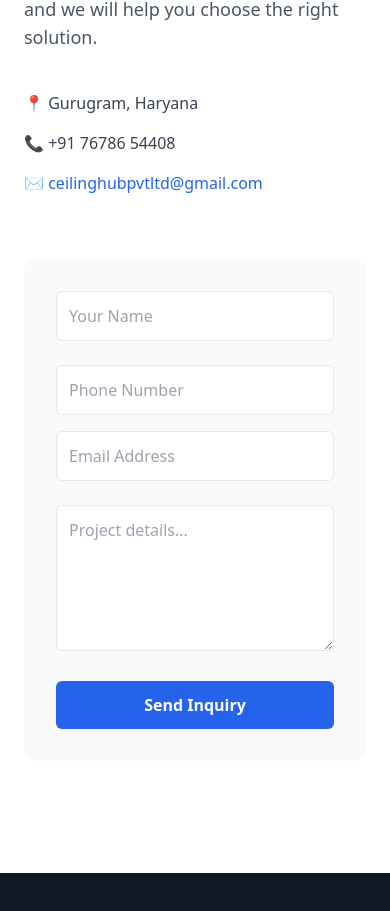
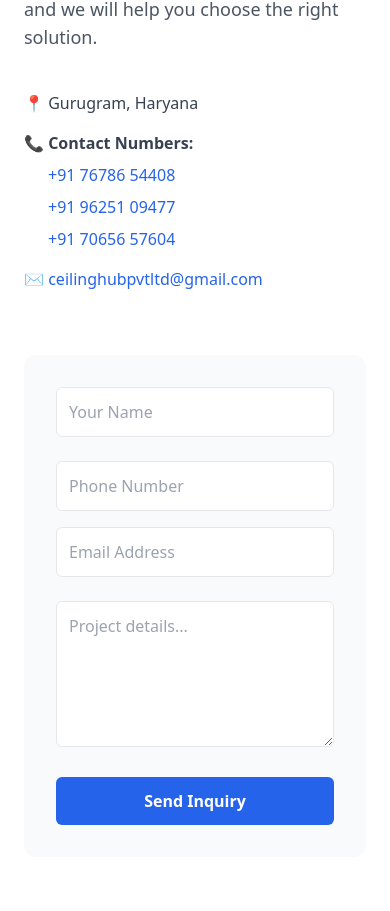
Before and after one commit to mad2media2025-afk/ceiling-hub, a React (Vite) app: page / in a window 390 px wide. Shown: the part 9816-10727 px from the top of the page. Built offline with nearby package versions, Linux system fonts and the light colour scheme.

Commit message:
Update Contact component to display multiple phone numbers

```diff
--- a/src/components/Contact.jsx
+++ b/src/components/Contact.jsx
@@ -46,7 +46,20 @@ export default function Contact() {
 
           <div className="space-y-4 text-gray-700">
             <p>📍 {CONTACT.location}</p>
-            <p>📞 {CONTACT.phoneDisplay}</p>
+            <div>
+              <p className="font-semibold mb-2">📞 Contact Numbers:</p>
+              <div className="space-y-2 pl-6">
+                {CONTACT.phones.map((phone, index) => (
+                  <a
+                    key={index}
+                    href={`tel:${phone.number}`}
+                    className="block text-blue-600 hover:underline transition"
+                  >
+                    {phone.display}
+                  </a>
+                ))}
+              </div>
+            </div>
             <p>
               ✉️{" "}
               <a
```
